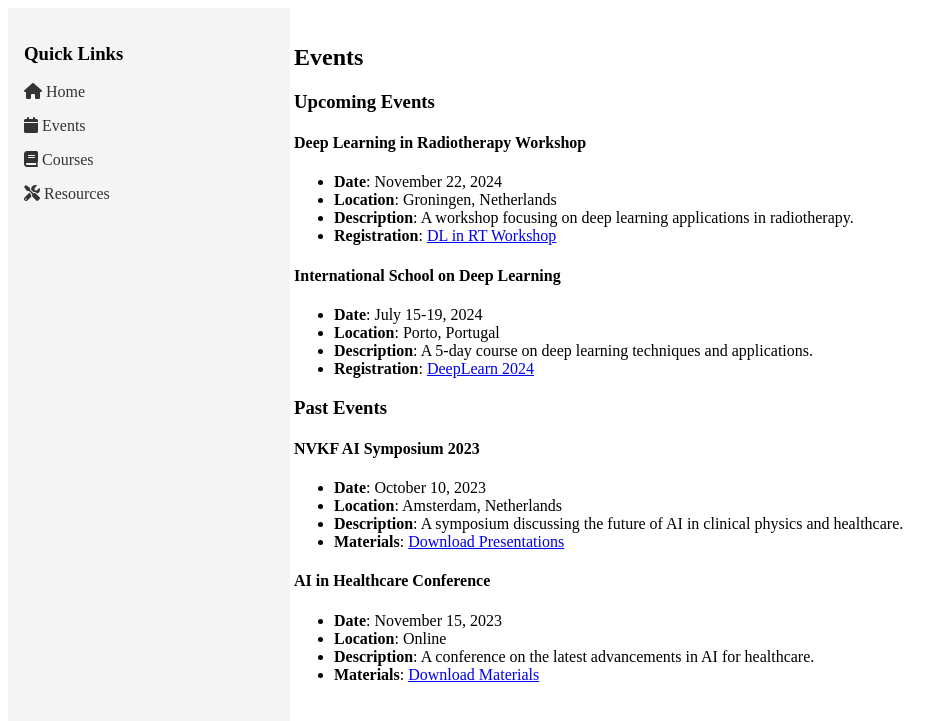
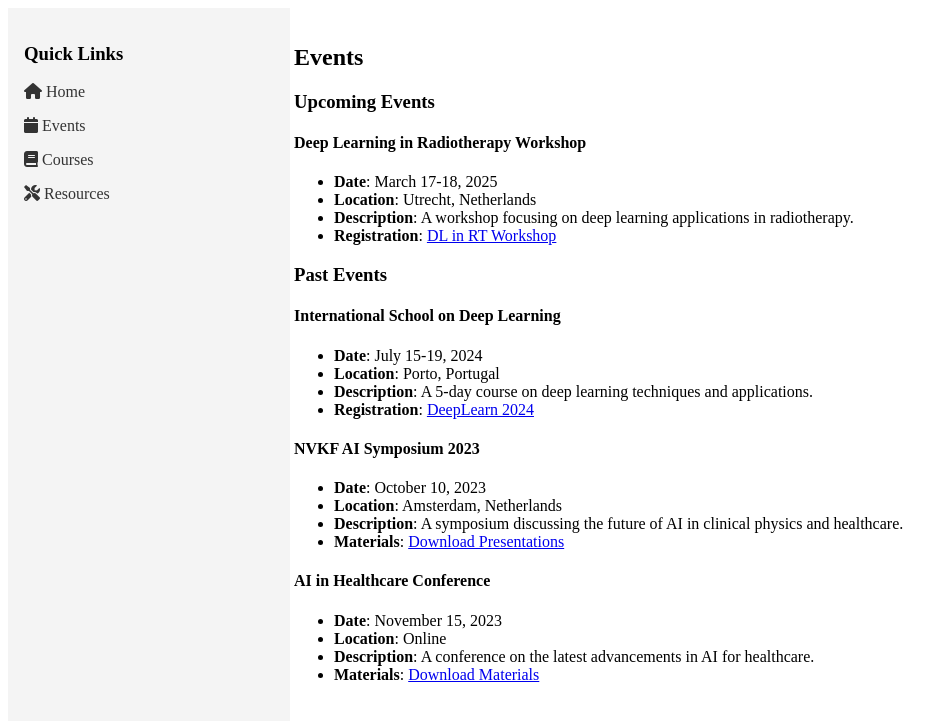
Before and after one commit to NVKF-nl/Kennisplatform-AI, a Jekyll site: the page built from events.md, in a window 1280 px wide. Shown: the top 721 px of the page, without its empty margins (0-942 px from the left). Built offline with Jekyll 4.4.1, drawn with Linux system fonts in a browser that asks for light colours.

Commit message:
Update events.md

```diff
--- a/events.md
+++ b/events.md
@@ -8,18 +8,18 @@ title: Events
 ### Upcoming Events
 
 #### Deep Learning in Radiotherapy Workshop
-- **Date**: November 22, 2024
-- **Location**: Groningen, Netherlands
+- **Date**: March 17-18, 2025
+- **Location**: Utrecht, Netherlands
 - **Description**: A workshop focusing on deep learning applications in radiotherapy.
 - **Registration**: [DL in RT Workshop](http://www.dlinrt.org/)
+
+### Past Events
 
 #### International School on Deep Learning
 - **Date**: July 15-19, 2024
 - **Location**: Porto, Portugal
 - **Description**: A 5-day course on deep learning techniques and applications.
 - **Registration**: [DeepLearn 2024](https://deeplearn.irdta.eu/2024/)
-
-### Past Events
 
 #### NVKF AI Symposium 2023
 - **Date**: October 10, 2023
```
